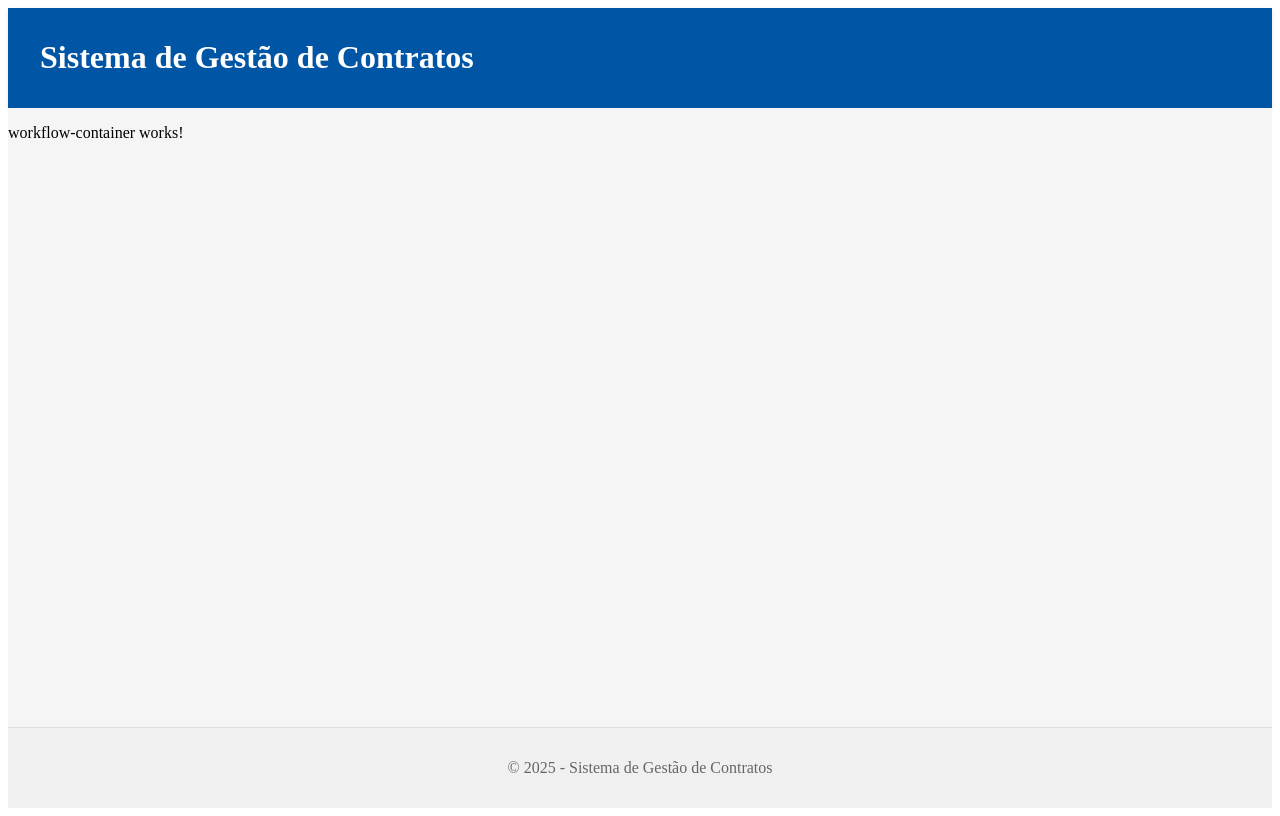
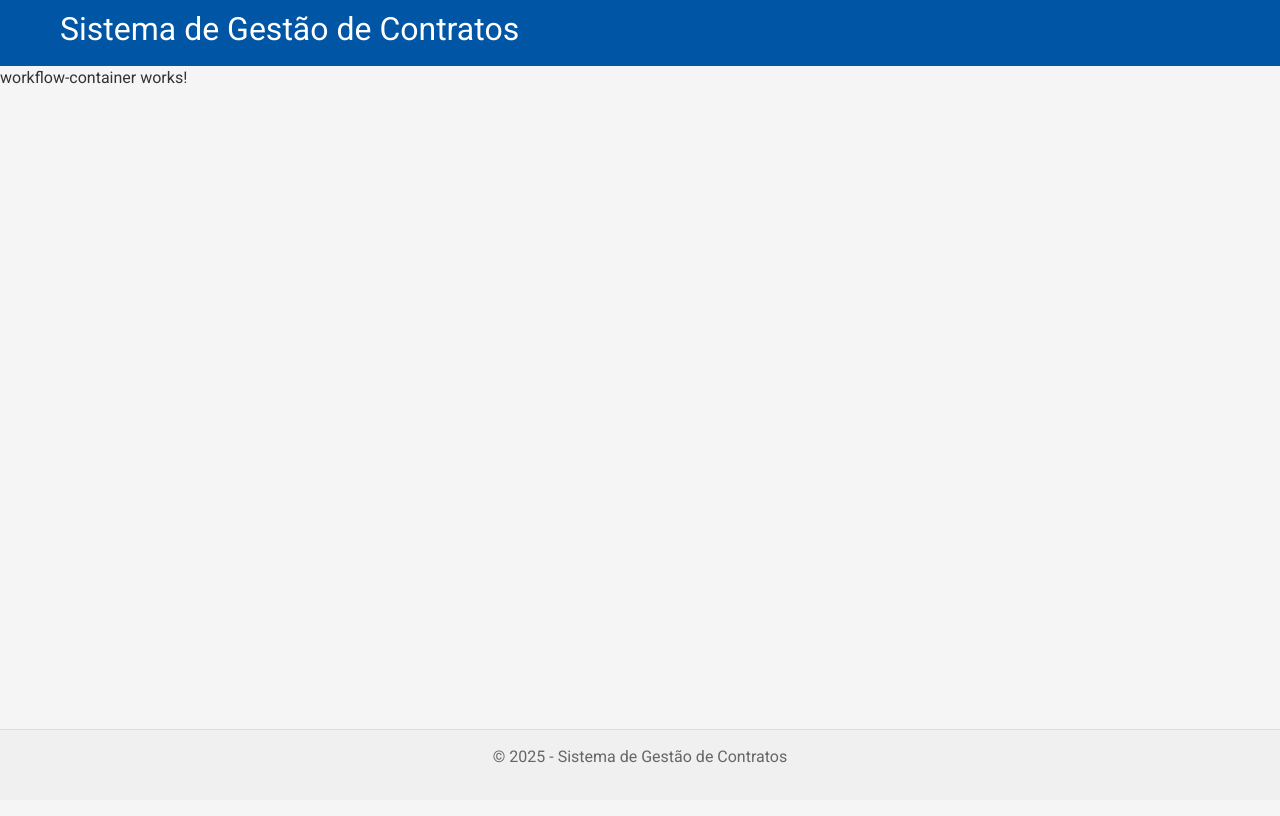
Before and after one commit to lopes-leandro/ng18-sgc, an Angular app: page /workflow in a window 1280 px wide. Built offline with nearby package versions, Linux system fonts and the light colour scheme.

Commit message:
style: :lipstick: add styles
Inclusion of the system's core styles;

```diff
--- a/src/styles.scss
+++ b/src/styles.scss
@@ -1 +1,98 @@
 /* You can add global styles to this file, and also import other style files */
+@import url('https://fonts.googleapis.com/css2?family=Roboto:wgth@300;400;500;700&display=swap');
+
+* {
+    box-sizing: border-box;
+    margin: 0;
+    padding: 0;
+}
+
+body {
+    font-family: 'Roboto', sans-serif;
+    font-size: 16px;
+    line-height: 1.5;
+    color: #333;
+    background-color: #f5f5f5;
+}
+
+h1,
+h2,
+h3,
+h4,
+h5,
+h6 {
+    margin-bottom: 0.5rem;
+    font-weight: 500;
+    line-height: 1.2;
+}
+
+p {
+    margin-bottom: 1rem;
+}
+
+a {
+    color: #007bff;
+    text-decoration: none;
+}
+
+a:hover {
+    color: #0056b3;
+    text-decoration: underline;
+}
+
+button {
+    cursor: pointer;
+}
+
+/*Estilo do Formulário*/
+.form-control {
+    width: 100%;
+    padding: 8px 12px;
+    border: 1px solid #ccc;
+    border-radius: 4px;
+    font-size: 16px;
+}
+
+.form-contro:focus {
+    border-color: #007bff;
+    outline: none;
+    box-shadow: 0 0 0 2px rgb(0, 123, 255, 0.25);
+}
+
+/*Classes utilitárias*/
+.text-center {
+    text-align: center;
+}
+
+.mt-1 {
+    margin-top: 0.25rem;
+}
+.mt-2 {
+    margin-top: 0.5rem;
+}
+.mt-3 {
+    margin-top: 1;
+}
+.mt-4 {
+    margin-top: 1.5rem;
+}
+.mt-5 {
+    margin-top: 3rem;
+}
+
+
+.mb-1 {
+    margin-bottom: 0.25rem;
+}
+.mb-2 {
+    margin-bottom: 0.5rem;
+}
+.mb-3 {
+    margin-bottom: 1rem;
+}
+.mb-4 {
+    margin-bottom: 1.5rem;
+}
+.mb-5 {
+    margin-bottom: 3rem;
+}
```
